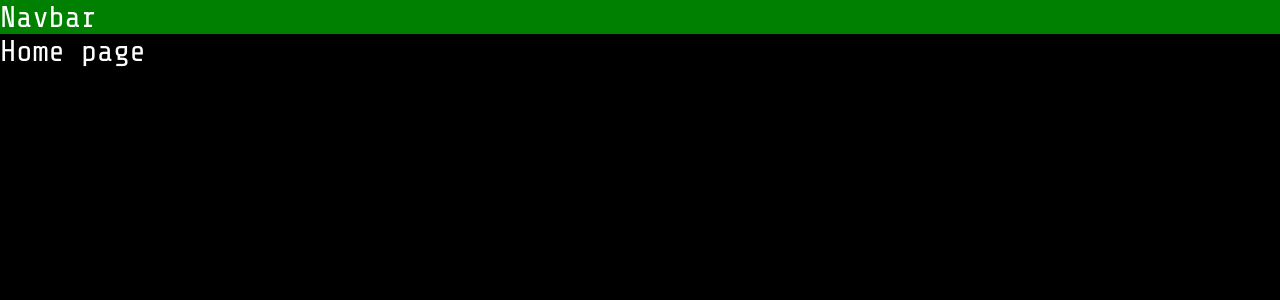
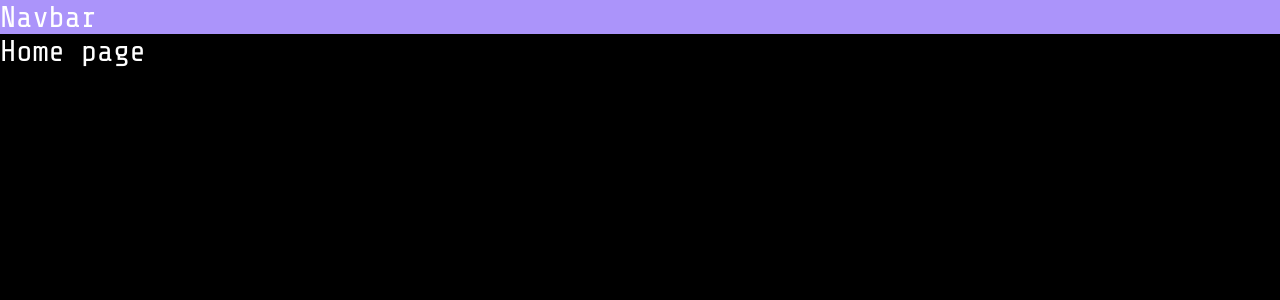
Before and after one commit to solenedel/emoji-mart, a React (Create React App) app: page / in a window 1280 px wide. Shown: the top 300 px of the page. Built offline with nearby package versions, Linux system fonts and the light colour scheme; a web font is replaced by a local one.

Commit message:
create css variables file

```diff
--- a/src/components/styled/Navbar.style.js
+++ b/src/components/styled/Navbar.style.js
@@ -1,7 +1,8 @@
 import styled from "styled-components";
 import Navbar from "../Navbar";
+import { colors } from "./css-variables";
 
 export const StyledNavbar = styled(Navbar)`
-  background: green;
+  background: ${colors.navbarBkgd};
 
 `;
--- /dev/null
+++ b/src/components/styled/css-variables.js
@@ -0,0 +1,9 @@
+// This file contains reusable colour and font variables
+
+const colors = {
+  background: 'black',
+  PrimaryText: 'white',
+  navbarBkgd: `#AB94FA`,
+};
+
+module.exports = { colors };
```
